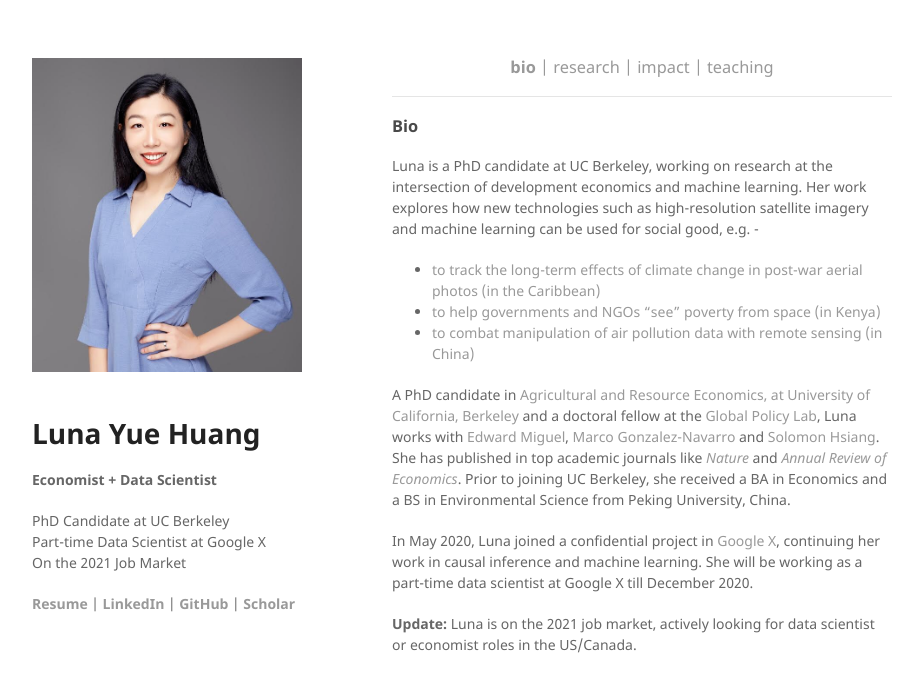
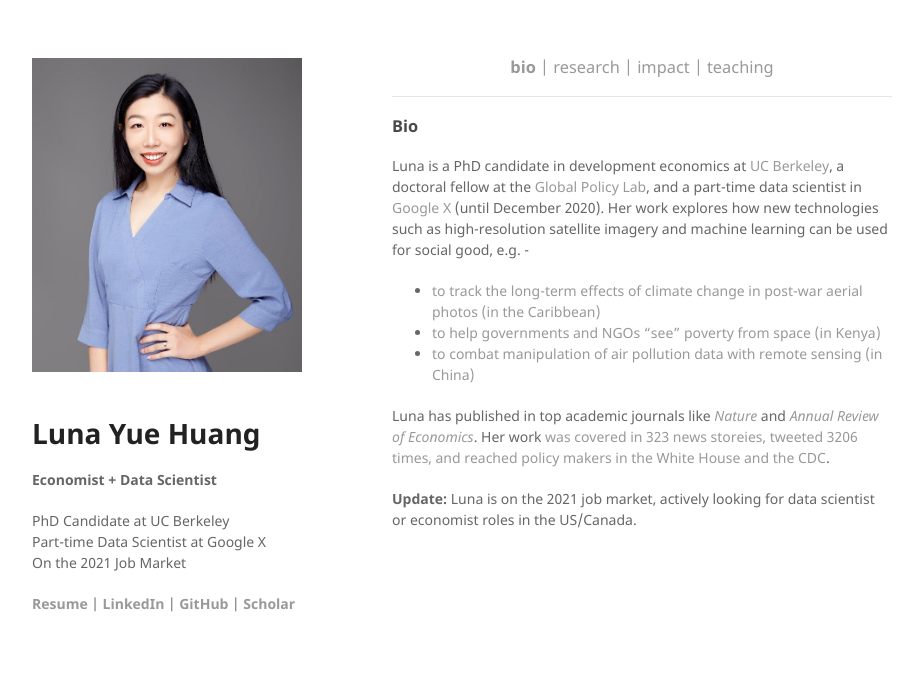
Before and after one commit to luna983/luna983.github.io, a Jekyll site: the page built from index.md, in a window 1280 px wide. Shown: the top 692 px of the page, without its empty margins (178-1101 px from the left). Built offline with Jekyll 4.4.1, drawn with Linux system fonts in a browser that asks for light colours.

Commit message:
Update index.md

```diff
--- a/index.md
+++ b/index.md
@@ -12,14 +12,12 @@ layout: default
 
 ### Bio
 
-Luna is a PhD candidate at UC Berkeley, working on research at the intersection of development economics and machine learning. Her work explores how new technologies such as high-resolution satellite imagery and machine learning can be used for social good, e.g. -
+Luna is a PhD candidate in development economics at [UC Berkeley](https://www.berkeley.edu/), a doctoral fellow at the [Global Policy Lab](http://www.globalpolicy.science/new-cover-page), and a part-time data scientist in [Google X](https://x.company/) (until December 2020). Her work explores how new technologies such as high-resolution satellite imagery and machine learning can be used for social good, e.g. -
 
 * [to track the long-term effects of climate change in post-war aerial photos (in the Caribbean)](http://luna-yue-huang.com/research-aerial.html)
 * [to help governments and NGOs "see" poverty from space (in Kenya)](http://luna-yue-huang.com/research-jmp.html)
 * [to combat manipulation of air pollution data with remote sensing (in China)](http://luna-yue-huang.com/research-pollution.html)
 
-A PhD candidate in [Agricultural and Resource Economics, at University of California, Berkeley](https://are.berkeley.edu) and a doctoral fellow at the [Global Policy Lab](http://www.globalpolicy.science/new-cover-page), Luna works with [Edward Miguel](http://emiguel.econ.berkeley.edu/), [Marco Gonzalez-Navarro](https://are.berkeley.edu/users/marco-gonzalez-navarro) and [Solomon Hsiang](http://www.globalpolicy.science/solomon-hsiang). She has published in top academic journals like [_Nature_](https://www.nature.com/articles/s41586-020-2404-8) and [_Annual Review of Economics_](https://www.annualreviews.org/doi/full/10.1146/annurev-economics-080218-030333). Prior to joining UC Berkeley, she received a BA in Economics and a BS in Environmental Science from Peking University, China.
-
-In May 2020, Luna joined a confidential project in [Google X](https://x.company/), continuing her work in causal inference and machine learning. She will be working as a part-time data scientist at Google X till December 2020.
+Luna has published in top academic journals like [_Nature_](https://www.nature.com/articles/s41586-020-2404-8) and [_Annual Review of Economics_](https://www.annualreviews.org/doi/full/10.1146/annurev-economics-080218-030333). Her work [was covered in 323 news storeies, tweeted 3206 times, and reached policy makers in the White House and the CDC](http://luna-yue-huang.com/impact.html).
 
 __Update:__ Luna is on the 2021 job market, actively looking for data scientist or economist roles in the US/Canada.
```
